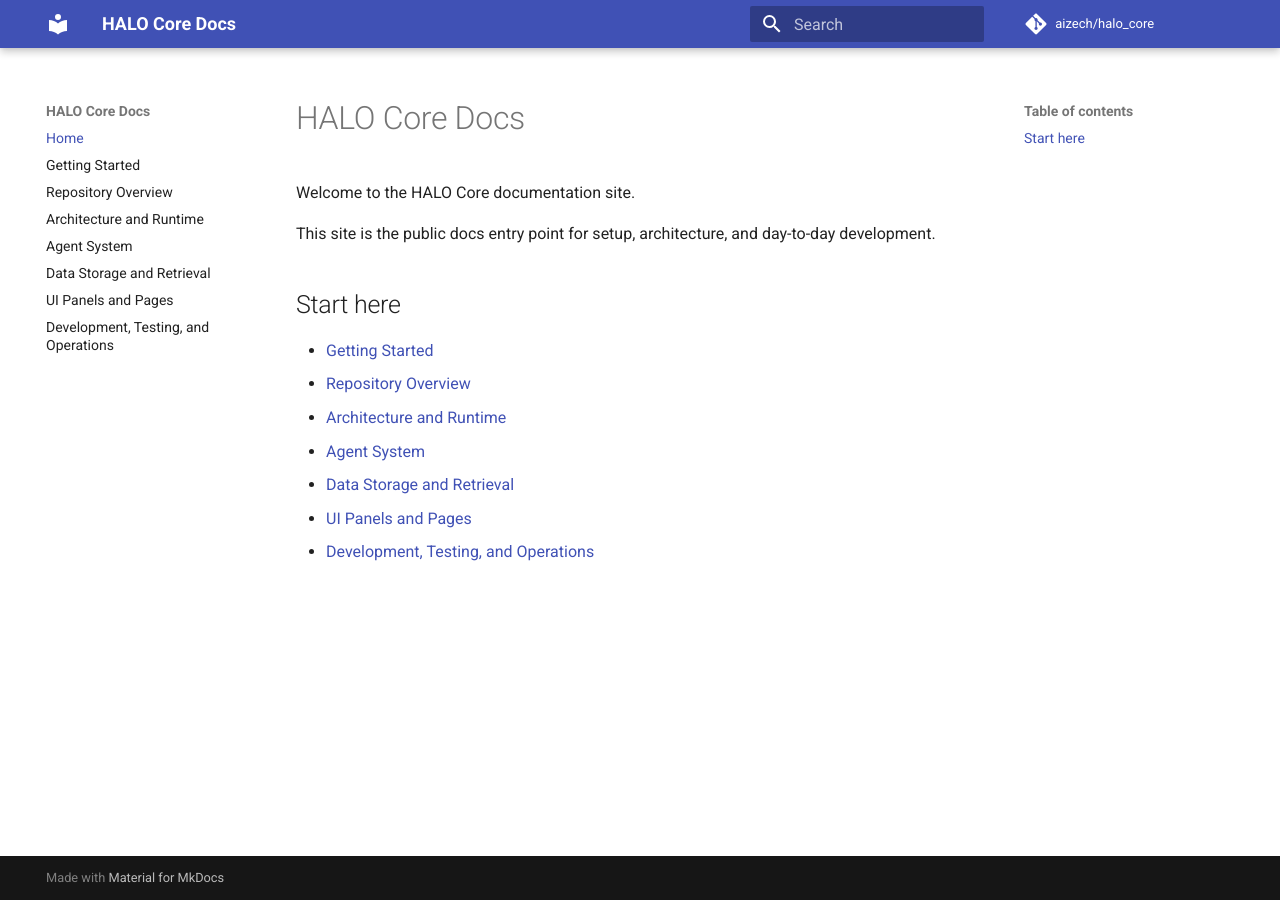
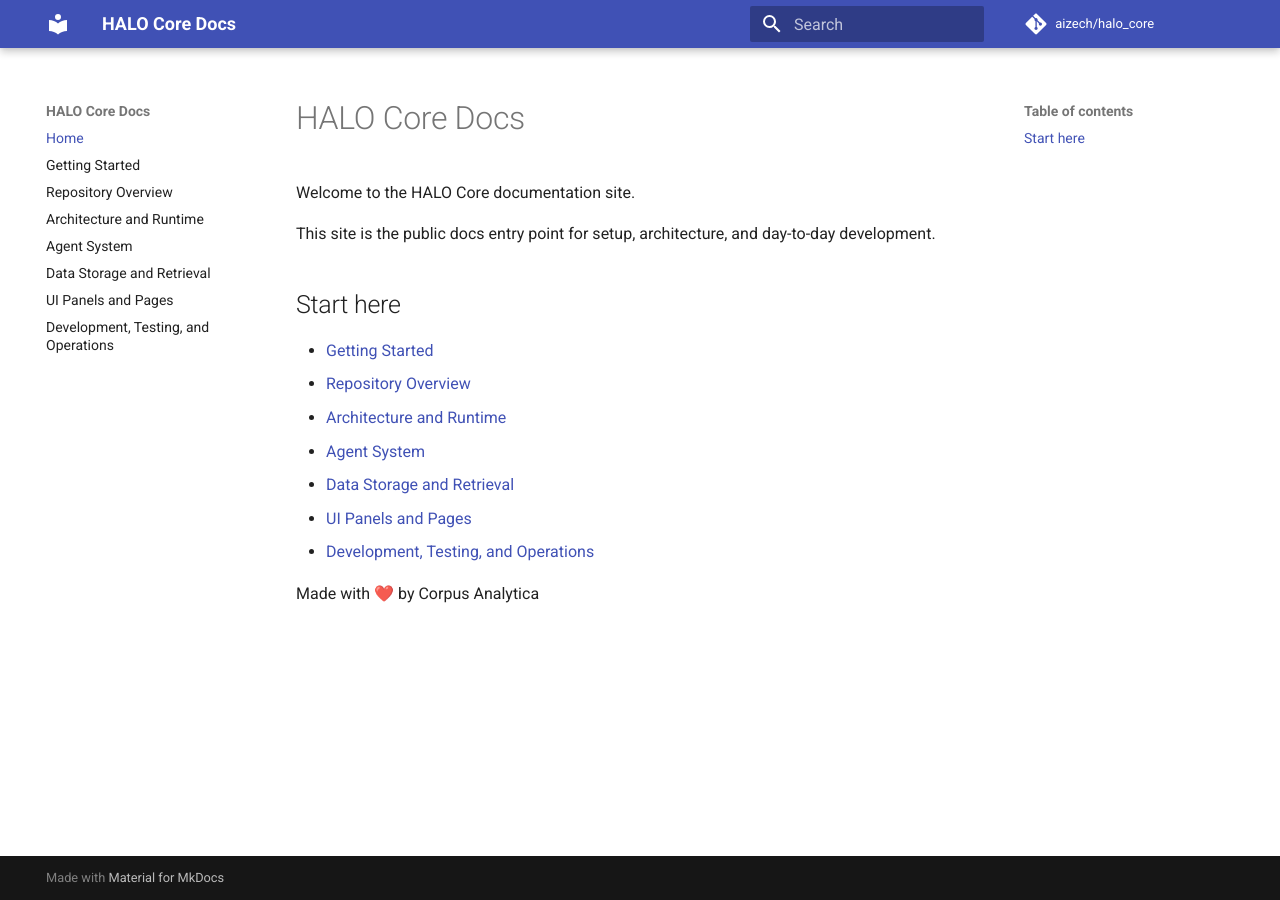
Before and after one commit to aizech/halo_core, an MkDocs documentation site: the page built from docs/index.md, in a window 1280 px wide. Built offline with MkDocs 1.6.1 and Material for MkDocs 9.7.7, drawn with Linux system fonts in a browser that asks for light colours; comment, search, counter and statistics services are not loaded.

Commit message:
docs: smoke test redeploy on main

```diff
--- a/docs/index.md
+++ b/docs/index.md
@@ -14,3 +14,5 @@ and day-to-day development.
 - [Data Storage and Retrieval](data-storage-and-retrieval.md)
 - [UI Panels and Pages](ui-panels-and-pages.md)
 - [Development, Testing, and Operations](development-testing-and-operations.md)
+
+Made with ❤️ by Corpus Analytica
```
